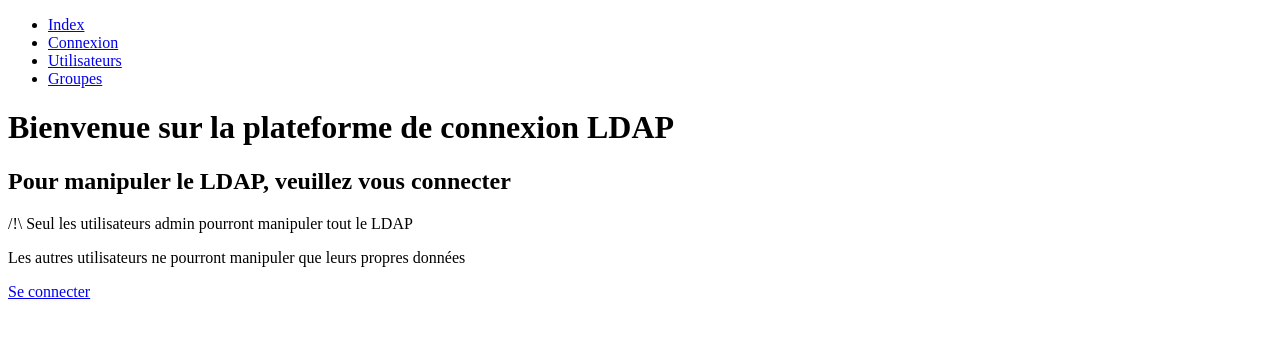
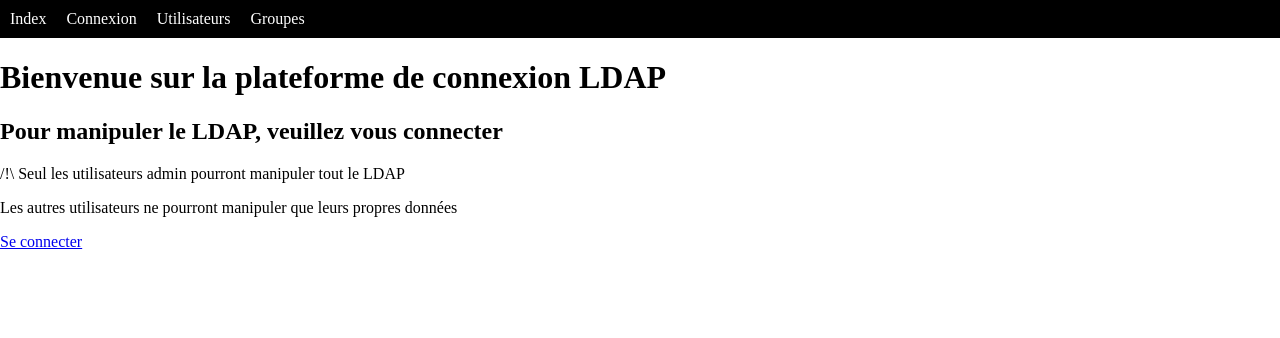
Before and after one commit to oceanerousseeuw/LDAP-front, a plain HTML site: page index.html in a window 1280 px wide. Drawn offline with nearby package versions, Linux system fonts and the light colour scheme.

Commit message:
fix class name and add style for navbar

```diff
--- a/index.html
+++ b/index.html
@@ -9,7 +9,7 @@
 
 <body>
 
-    <div class="navabar">
+    <div class="navbar">
         <ul>
             <li><a href="index.html">Index</a></li>
             <li><a href="connect.html">Connexion</a></li>
@@ -23,12 +23,12 @@
 
     <div>
         <p>
-        /!\ Seul les utilisateurs admin pourront manipuler tout le LDAP
+            /!\ Seul les utilisateurs admin pourront manipuler tout le LDAP
         </p>
         <p>Les autres utilisateurs ne pourront manipuler que leurs propres données</p>
     </div>
 
-    <a href="connect.html" >Se connecter</a>
+    <a href="connect.html">Se connecter</a>
 
 </body>
 
--- a/style.css
+++ b/style.css
@@ -1,3 +1,9 @@
+html, body{
+    width: 100%;
+    margin: 0;
+    padding: 0;
+}
+
 th, td{
 	border: 1px solid black;
 	padding: 10px;
@@ -7,3 +13,23 @@ table{
     font-family: "Trebuchet MS", Arial, Helvetica, sans-serif;
     border-collapse: collapse;
 }
+
+.navbar{
+    background-color: black;
+}
+
+.navbar ul{
+    display: flex;
+    list-style-type: none;
+    padding: 0;
+    margin: 0;
+}
+
+.navbar a{
+    text-decoration: none;
+    color: white;
+}
+
+.navbar li {
+    margin : 10px;
+}
```
Also changed, not shown: connect.html (+9 -9 lines), groups.html (+10 -10 lines), users.html (+1 -1 lines).
